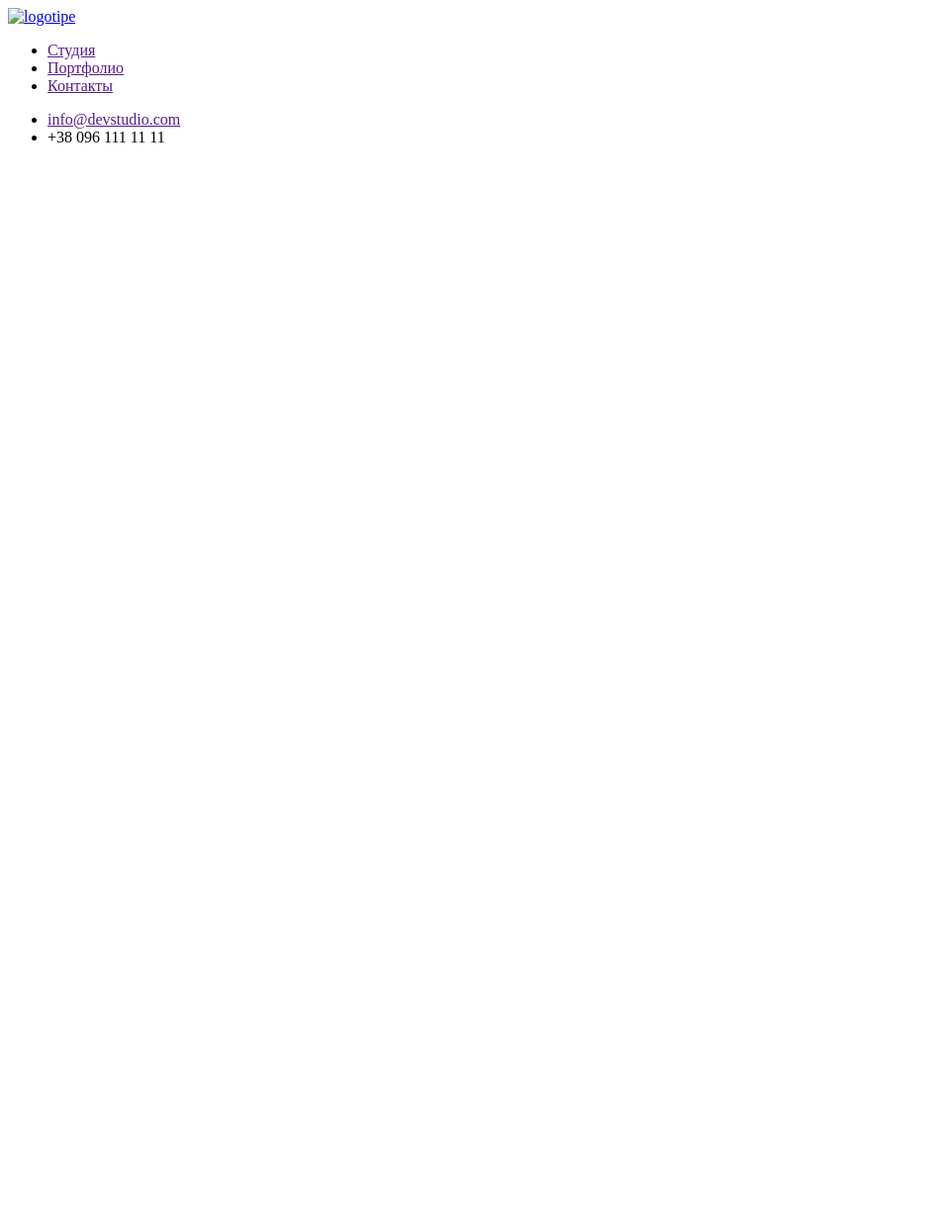
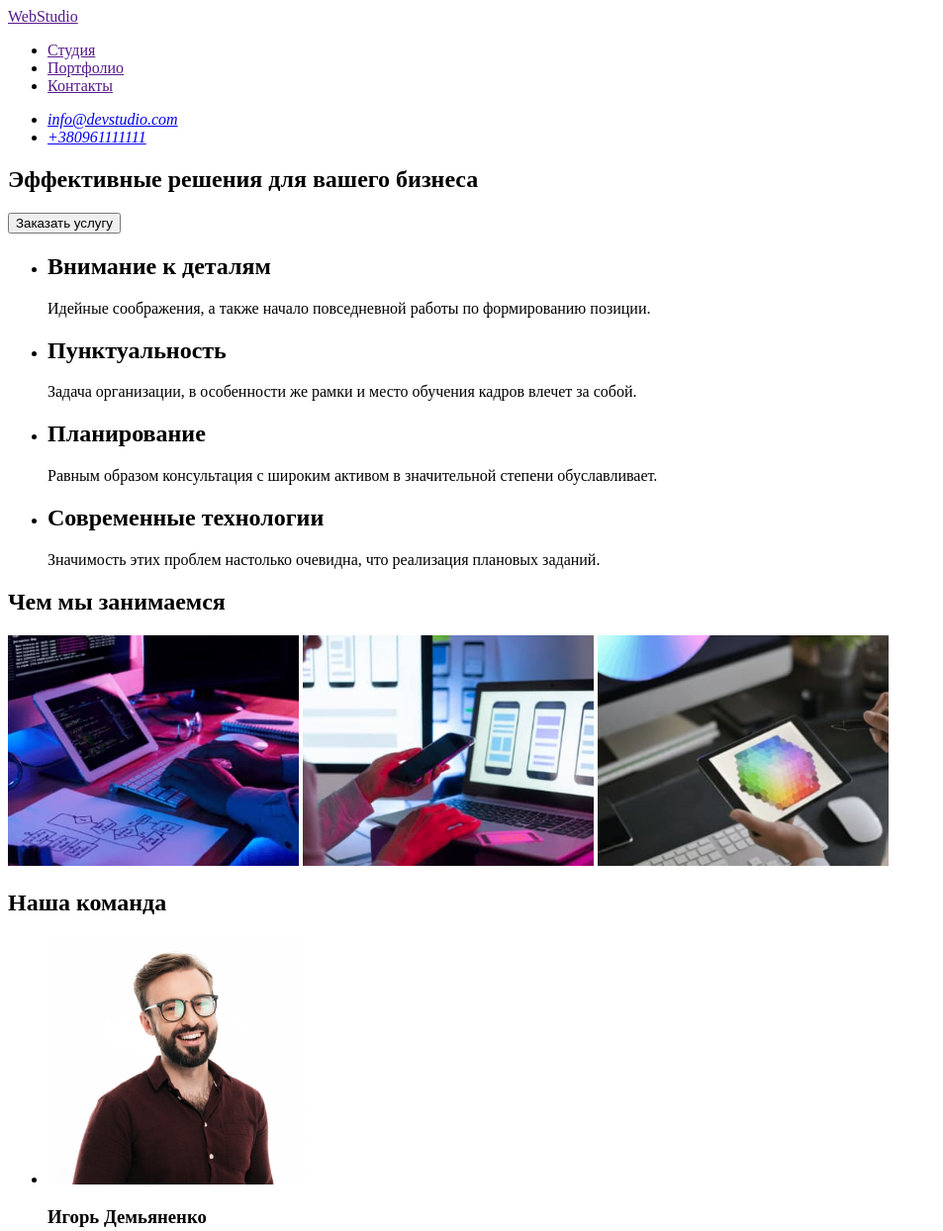
Before and after one commit to SerhiySBV/goit-markup-hw-01, a plain HTML site: page index.html in a window 1280 px wide. Shown: the top 1244 px of the page at 99% size, without its empty margins (0-953 px from the left). Before the commit the page ends 800 px from the top, so only its background shows below. Drawn offline with Linux system fonts and the light colour scheme.

Commit message:
heder+body+img

```diff
--- a/index.html
+++ b/index.html
@@ -1,30 +1,97 @@
 <!DOCTYPE html>
-<html lang="en">
-
+<html lang="ru">
   <head>
-    <meta charset="UTF-8">
-    <meta http-equiv="X-UA-Compatible" content="IE=edge">
-    <meta name="viewport" content="width=device-width, initial-scale=1.0">
+    <meta charset="UTF-8" />
+    <meta http-equiv="X-UA-Compatible" content="IE=edge" />
+    <meta name="viewport" content="width=device-width, initial-scale=1.0" />
     <title>Document</title>
   </head>
 
   <body>
+    <!--Header-->
     <header>
       <nav>
-            <a href="/">
-                <img src="/progect1/images/WebStudio.png" alt="logotipe">
-            </a>
+        <a href="/"></a>
+        <a href="">WebStudio</a>
         <ul>
           <li><a href="">Студия</a></li>
           <li><a href="">Портфолио</a></li>
           <li><a href="">Контакты</a></li>
         </ul>
+      </nav>
+      <address>
         <ul>
-                <li><a href="">info@devstudio.com</a></li>
-                <li>+38 096 111 11 11</li>
+          <li><a href="mailto:info@devstudio.com">info@devstudio.com</a></li>
+          <li><a href="tel:+380961111111">+380961111111</a></li>
         </ul>
-        </nav>
+      </address>
     </header>
+    <section>
+      <h1>Эффективные решения для вашего бизнеса</h1>
+      <button>Заказать услугу</button>
+    </section>
+    <!--About us-->
+    <section>
+      <ul>
+        <li>
+          <h2>Внимание к деталям</h2>
+          <span
+            >Идейные соображения, а также начало повседневной работы по формированию позиции.</span
+          >
+        </li>
+        <li>
+          <h2>Пунктуальность</h2>
+          <span
+            >Задача организации, в особенности же рамки и место обучения кадров влечет за
+            собой.</span
+          >
+        </li>
+        <li>
+          <h2>Планирование</h2>
+          <span
+            >Равным образом консультация с широким активом в значительной степени
+            обуславливает.</span
+          >
+        </li>
+        <li>
+          <h2>Современные технологии</h2>
+          <span>Значимость этих проблем настолько очевидна, что реализация плановых заданий.</span>
+        </li>
+      </ul>
+    </section>
+
+    <section>
+      <h2>Чем мы занимаемся</h2>
+      <img src="/images/img.jpg" alt="photo1" width="294" />
+      <img src="/images/img(1).jpg" alt="photo2" width="294" />
+      <img src="/images/img(2).jpg" alt="pphoto3" width="294" />
+    </section>
+    <section>
+      <!--Comand-->
+      <h2>Наша команда</h2>
+      <ul>
+        <li>
+          <img src="/images/img1.jpg" alt="Product Designer" width="260" />
+          <h3>Игорь Демьяненко</h3>
+          <span>Product Designer</span>
+        </li>
+        <li>
+          <img src="/images/img2.jpg" alt="Frontend Developer" width="260" />
+          <h3>Ольга Репина</h3>
+          <span>Frontend Developer</span>
+        </li>
+        <li>
+          <img src="/images/img3.jpg" alt="Marketing" width="260" />
+          <h3>Николай Тарасов</h3>
+          <span>Marketing</span>
+        </li>
+        <li>
+          <img src="/images/img4.jpg" alt="UI Designer" width="260" />
+          <h3>Михаил Ермаков</h3>
+          <span>UI Designer </span>
+        </li>
+      </ul>
+    </section>
+    <!--Futter-->
   </body>
-
 </html>
```
Also changed, not shown: .prettierrc.json (added), images/WebStudio.png (added), images/WebStudio.svg (added), images/img(1).jpg (added), images/img(2).jpg (added), images/img.jpg (added), images/img1.jpg (added), images/img2.jpg (added), images/img3.jpg (added), images/img4.jpg (added), images/top line bg.svg (added). Lines whose indentation alone changed are shown as unchanged.
